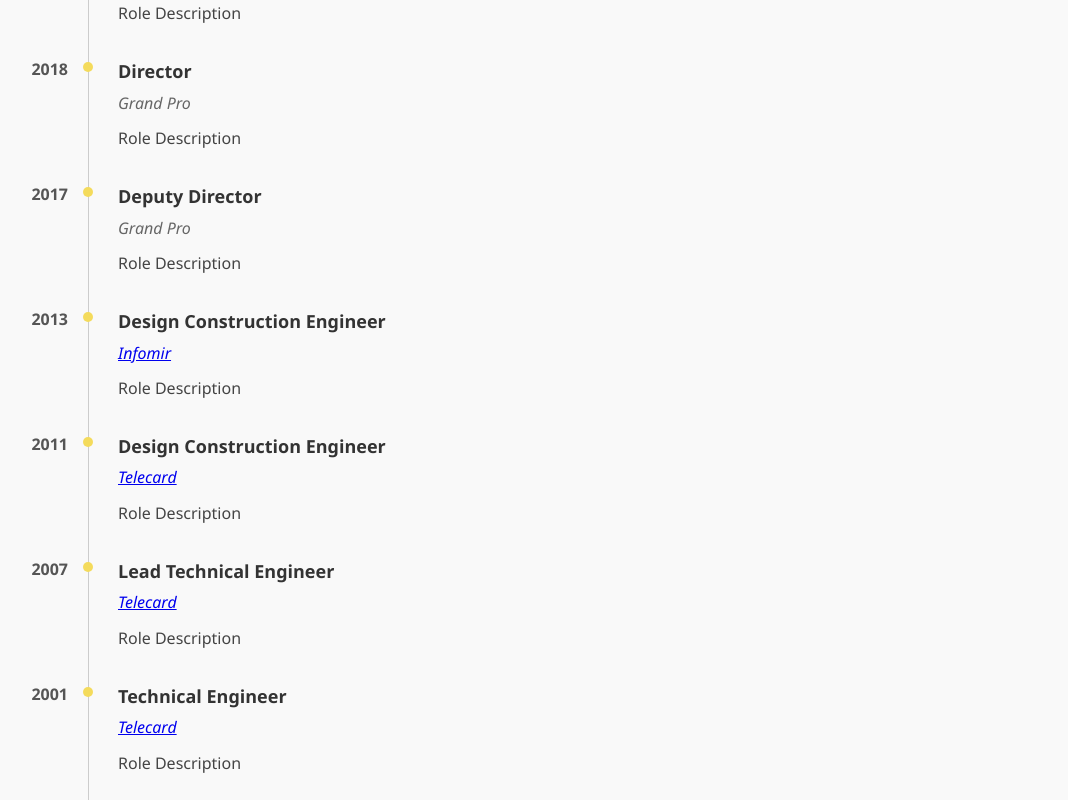
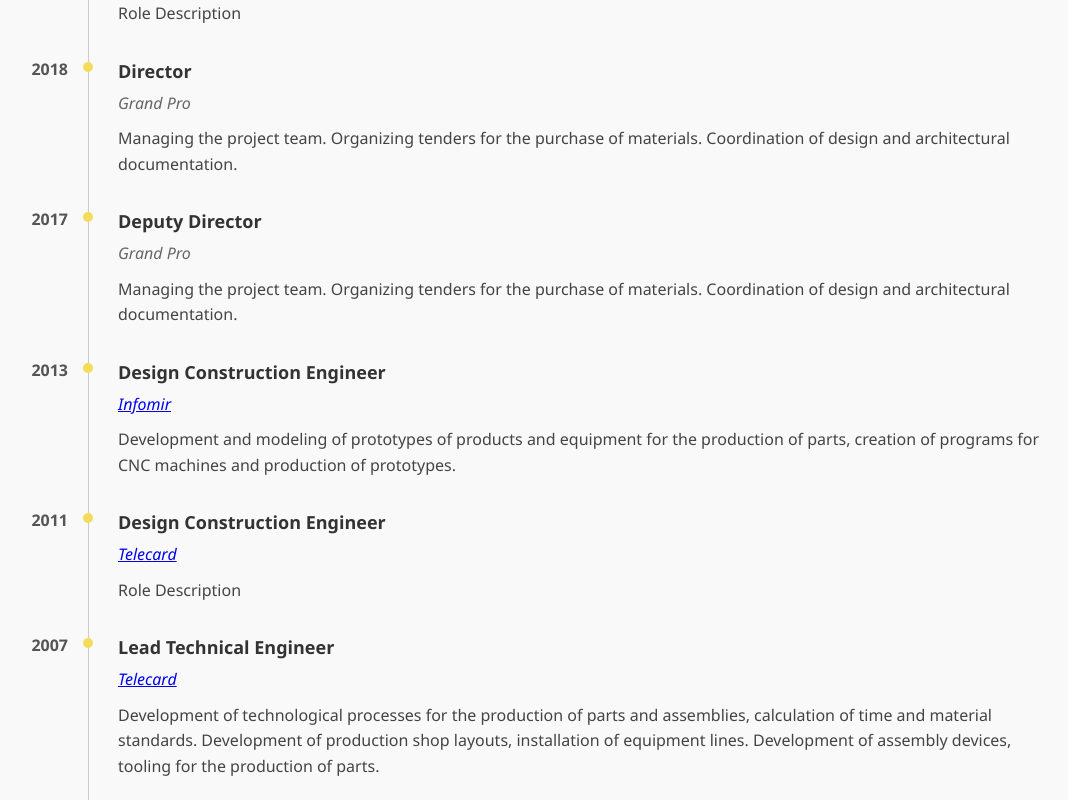
Before and after one commit to andrii-malakhovtsev/denys-portfolio, a React (Vite) app: page / in a window 1280 px wide. Shown: the part 1100-1900 px from the top of the page, without its empty margins (116-1184 px from the left). Built offline with nearby package versions, Linux system fonts and the light colour scheme.

Commit message:
Some working roles descriptions updated

```diff
--- a/src/App.jsx
+++ b/src/App.jsx
@@ -68,7 +68,10 @@ function App() {
                 <div class="content">
                     <h3>Director</h3>
                     <p class="company">Grand Pro</p>
-                    <p class="description">Role Description</p>
+                    <p class="description">Managing the project team.
+                      Organizing tenders for the purchase of materials.
+                      Coordination of design and architectural
+                      documentation.</p>
                 </div>
             </div>
 
@@ -77,7 +80,9 @@ function App() {
                 <div class="content">
                     <h3>Deputy Director</h3>
                     <p class="company">Grand Pro</p>
-                    <p class="description">Role Description</p>
+                    <p class="description">Managing the project team.
+                      Organizing tenders for the purchase of materials.
+                      Coordination of design and architectural documentation.</p>
                 </div>
             </div>
 
@@ -90,7 +95,9 @@ function App() {
                         Infomir
                       </a>
                     </p>
-                    <p class="description">Role Description</p>
+                    <p class="description">Development and modeling of prototypes
+                      of products and equipment for the production of parts,
+                      creation of programs for CNC machines and production of prototypes.</p>
                 </div>
             </div>
 
@@ -116,7 +123,11 @@ function App() {
                       Telecard
                       </a>
                     </p>
-                    <p class="description">Role Description</p>
+                    <p class="description">Development of technological processes for the
+                      production of parts and assemblies, calculation of time and material
+                       standards. Development of production shop layouts, installation of
+                       equipment lines. Development of assembly devices, tooling for the
+                       production of parts.</p>
                 </div>
             </div>
 
@@ -129,7 +140,9 @@ function App() {
                       Telecard
                       </a>
                     </p>
-                    <p class="description">Role Description</p>
+                    <p class="description">Development of technological processes for the production of
+                      parts and assemblies, calculation of time and material standards.
+                      Development of production shop layouts, installation of equipment lines.</p>
                 </div>
             </div>
 
@@ -145,9 +158,9 @@ function App() {
                 </div>
             </div>
         </div>
-    </section>
+        </section>
 
-        <section id="contact" className="section">
+      <section id="contact" className="section">
           <h2>Contact</h2>
           <p>Email:&nbsp;
             <a href="mailto:mdvden1978usa@gmail.com">mdvden1978usa@gmail.com</a>
@@ -157,7 +170,7 @@ function App() {
               linkedin.com/in/denys-malakhovtsev
             </a>
             </p>
-        </section>
+      </section>
       </main>
 
       <footer className="footer">
```
